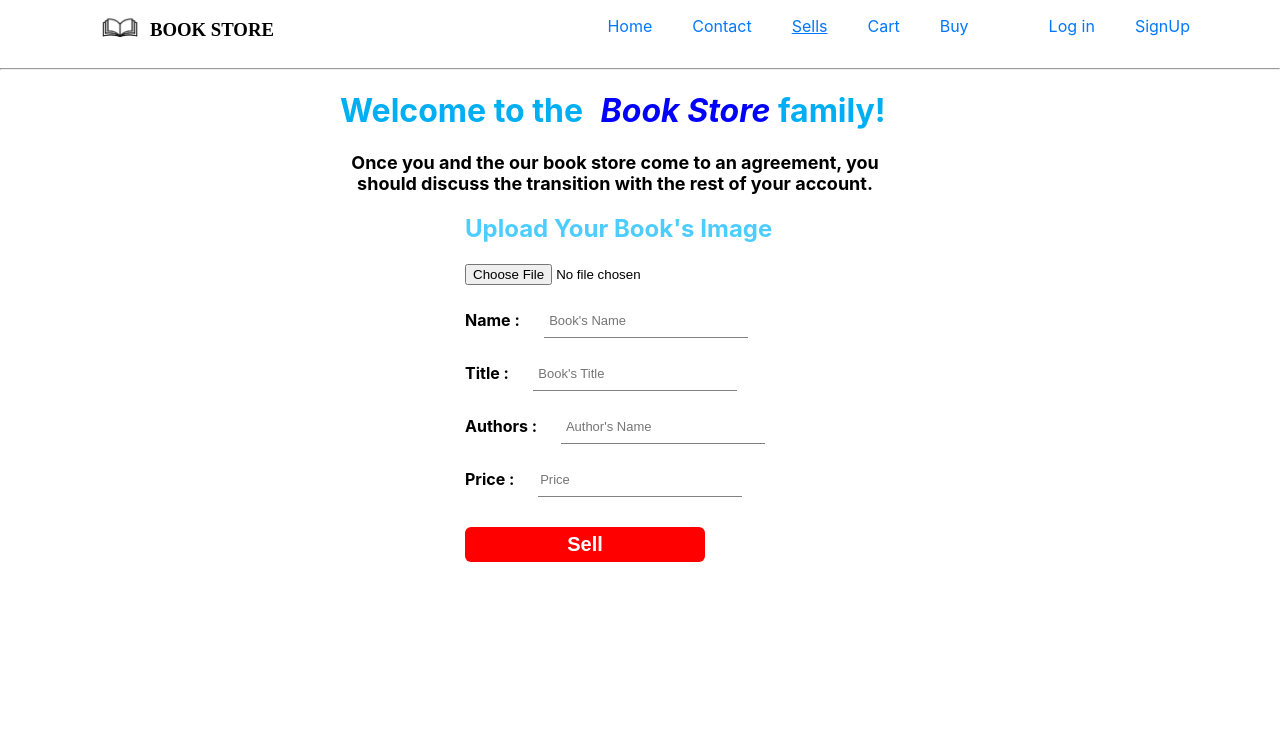
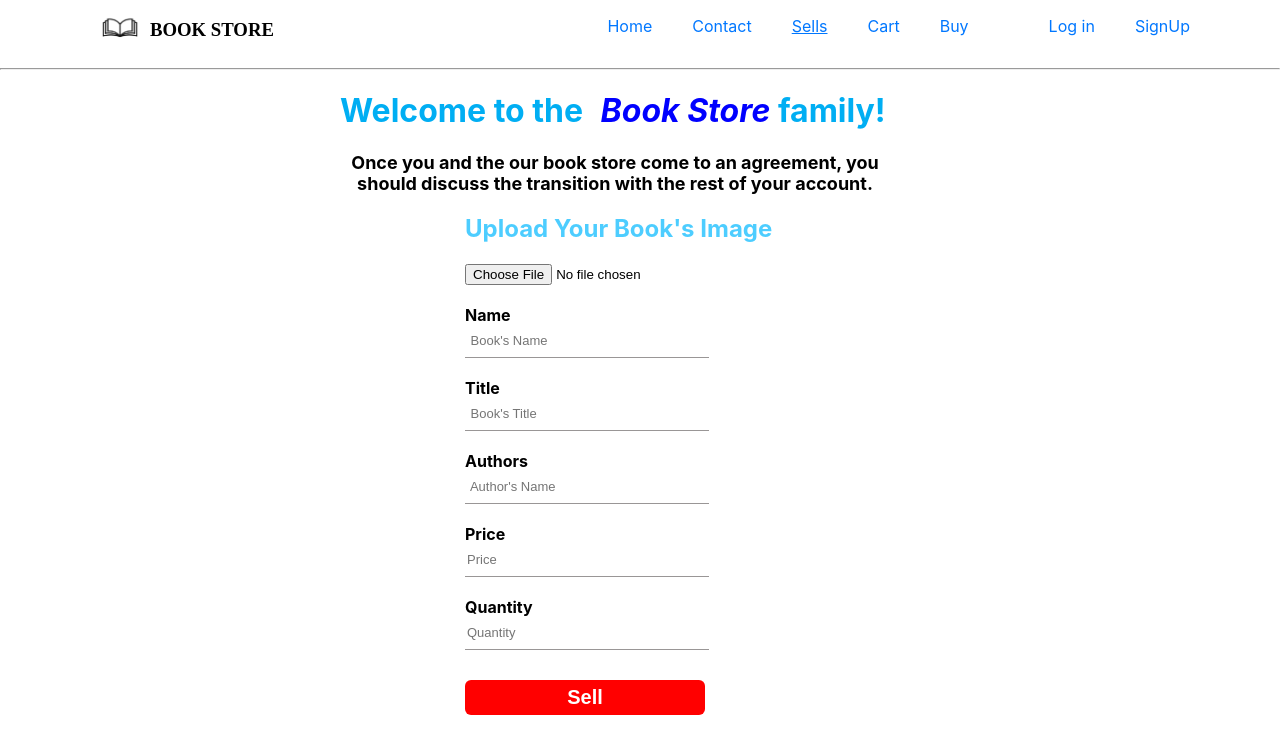
Before and after one commit to sudiptamang/book_store, a React (Create React App) app: page /sellspage in a window 1280 px wide. Shown: the top 754 px of the page. Built offline with nearby package versions, Linux system fonts and the light colour scheme.

Commit message:
changing input button

```diff
--- a/src/pages/Sells/SellsPage.css
+++ b/src/pages/Sells/SellsPage.css
@@ -33,16 +33,19 @@ margin: 0 auto 0 auto;
 }
 
 .BookInfo{
-    width: 200px;
+    width: 240px;
     height: 30px;
     border: 0;
     border-style: none;
     font-size: 13px;
-    border-bottom: 1px gray solid;
-    margin: 20px 0 0 20px;
+    border-bottom: 1px rgb(153, 150, 150) solid;
     outline: none;
 
 }
+.BookName{
+    margin-top: 20px;
+}
+
 .SellsBtn{
     width: 240px;
     height: 35px;
--- a/src/pages/Sells/SellsPage.jsx
+++ b/src/pages/Sells/SellsPage.jsx
@@ -13,18 +13,21 @@ const SellsPage = () => {
       <h2 className="ImportImg">Upload Your Book's Image</h2>
        <input type="file" id="file-input" width="40px"/>
       <div>
-        Name : <input type="text" className=" BookInfo" placeholder=" Book's Name"/>
+        <div className="BookName">Name </div><input type="text" className=" BookInfo" placeholder=" Book's Name"/>
       </div>
       <div>
-       Title : <input type="text" className=" BookInfo" placeholder=" Book's Title"/>
+      <div className="BookName">Title </div>  <input type="text" className=" BookInfo" placeholder=" Book's Title"/>
       </div>
 
        <div>
-        Authors : <input type="text" className=" BookInfo" placeholder=" Author's Name"/>
+       <div className="BookName"> Authors </div> <input type="text" className=" BookInfo" placeholder=" Author's Name"/>
         </div>
 
-      <div>
-        Price : <input type="number" className=" BookInfo" placeholder="Price"/>
+        <div>
+      <div className="BookName">Price </div> <input type="number" className=" BookInfo" placeholder="Price"/>
+      </div>
+       <div>
+      <div className="BookName">Quantity </div> <input type="number" className=" BookInfo" placeholder="Quantity"/>
       </div>
       <button className="SellsBtn">Sell</button>
      </div>
```
